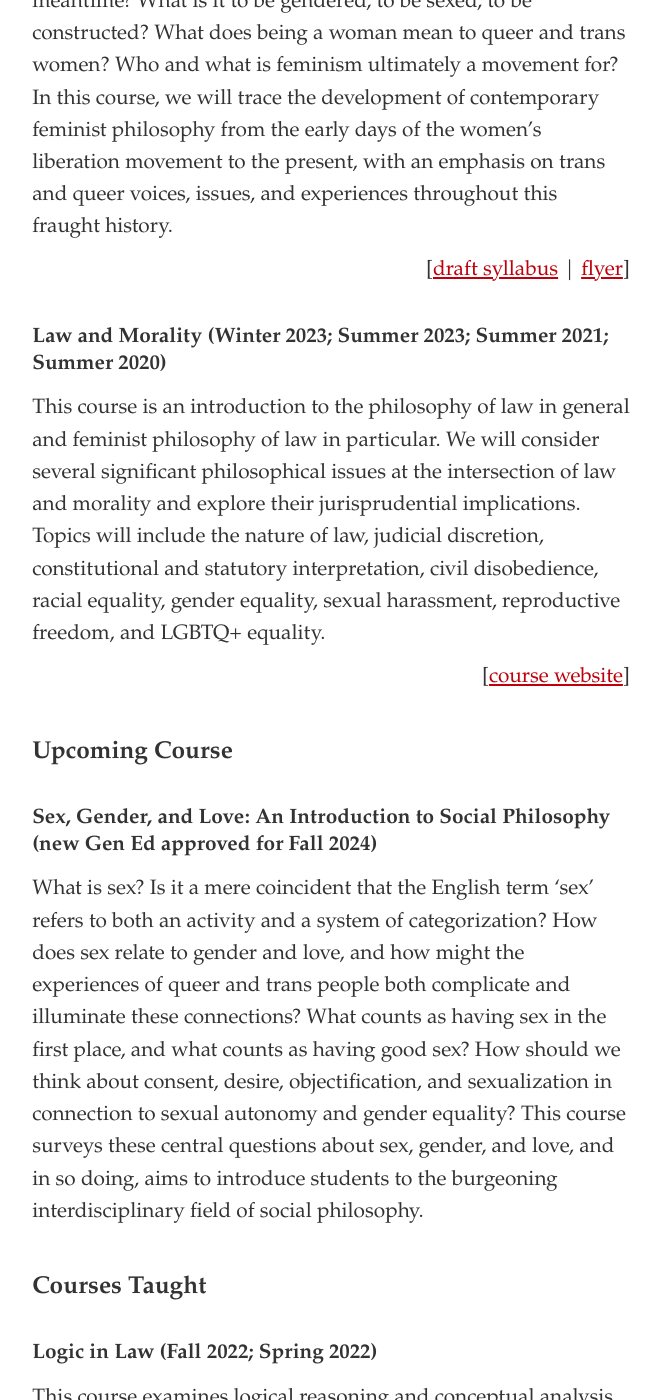
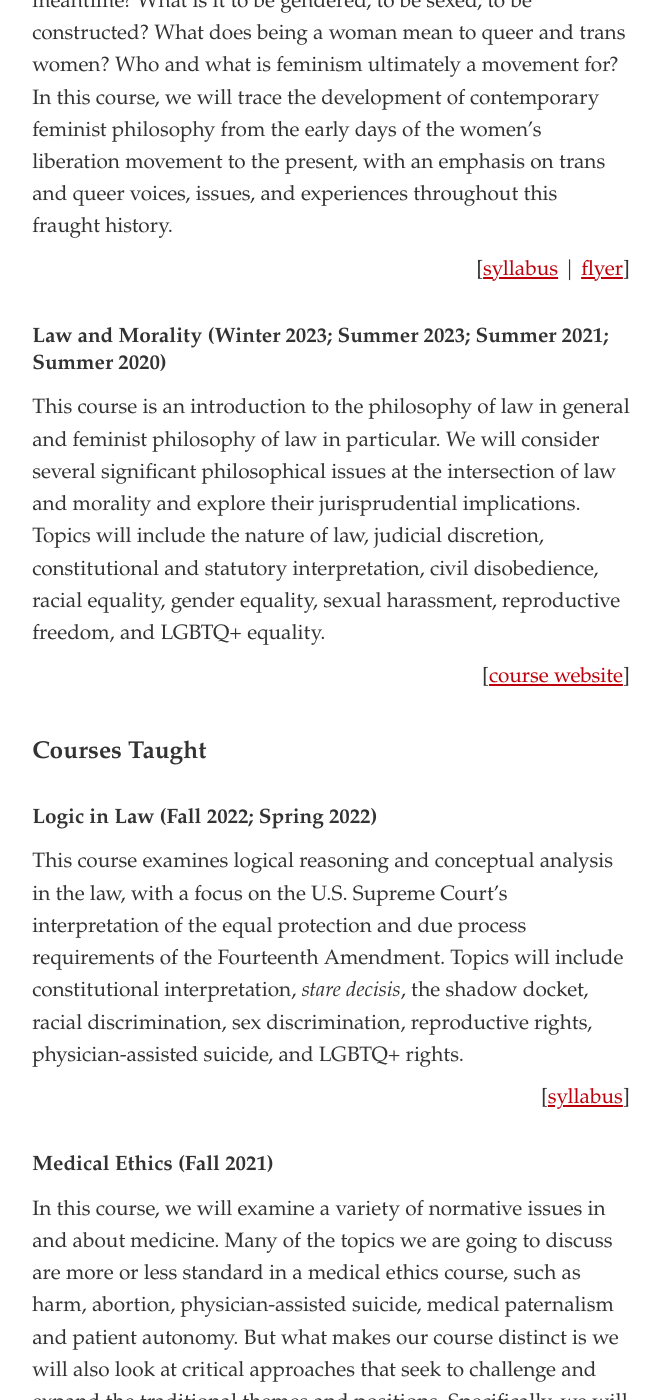
Before and after one commit to dingherself/dingherself.github.io, a Jekyll site: the page built from teaching.md, in a window 1280 px wide and 1400 px high, scrolled down 847 px. Shown: the whole window, without its empty margins (309-969 px from the left). Built offline with Jekyll 4.4.1, drawn with Linux system fonts in a browser that asks for light colours; some web fonts are replaced.

Commit message:
finalize 330 syllabus

```diff
--- a/teaching.md
+++ b/teaching.md
@@ -23,8 +23,9 @@ order: 4
 What is the nature of patriarchy, and what would it take to smash it? Can there be “pleasure under patriarchy” in the meantime? What is it to be gendered, to be sexed, to be constructed? What does being a woman mean to queer and trans women? Who and what is feminism ultimately a movement for? In this course, we will trace the development of contemporary feminist philosophy from the early days of the women’s liberation movement to the present, with an emphasis on trans and queer voices, issues, and experiences throughout this fraught history.
 
 <p style="text-align: right; margin-top: -0.5em;">
-    [<a href="/teaching/syllabus/ding-330-syllabus-spring-2024-draft.pdf">draft syllabus</a> | <a href="/teaching/syllabus/ding-330-flyer-spring-2024.pdf">flyer</a>]
+    [<a href="/teaching/syllabus/ding-330-syllabus-spring-2024.pdf">syllabus</a> | <a href="/teaching/syllabus/ding-330-flyer-spring-2024.pdf">flyer</a>]
 </p>
+
 
 ### Law and Morality (Winter 2023; Summer 2023; Summer 2021; Summer 2020)
 
@@ -33,13 +34,6 @@ This course is an introduction to the philosophy of law in general and feminist
 <p style="text-align: right; margin-top: -0.5em;">
     [<a href="https://github.com/dingherself/phil-324">course website</a>]
 </p>
-
-## Upcoming Course
-
-### Sex, Gender, and Love: An Introduction to Social Philosophy (new Gen Ed approved for Fall 2024)
-
-What is sex? Is it a mere coincident that the English term ‘sex’ refers to both an activity and a system of categorization? How does sex relate to gender and love, and how might the experiences of queer and trans people both complicate and illuminate these connections? What counts as having sex in the first place, and what counts as having good sex? How should we think about consent, desire, objectification, and sexualization in connection to sexual autonomy and gender equality? This course surveys these central questions about sex, gender, and love, and in so doing, aims to introduce students to the burgeoning interdisciplinary field of social philosophy.
-
 ## Courses Taught
 
 ### Logic in Law (Fall 2022; Spring 2022)
```
Also changed, not shown: 2 other files.
